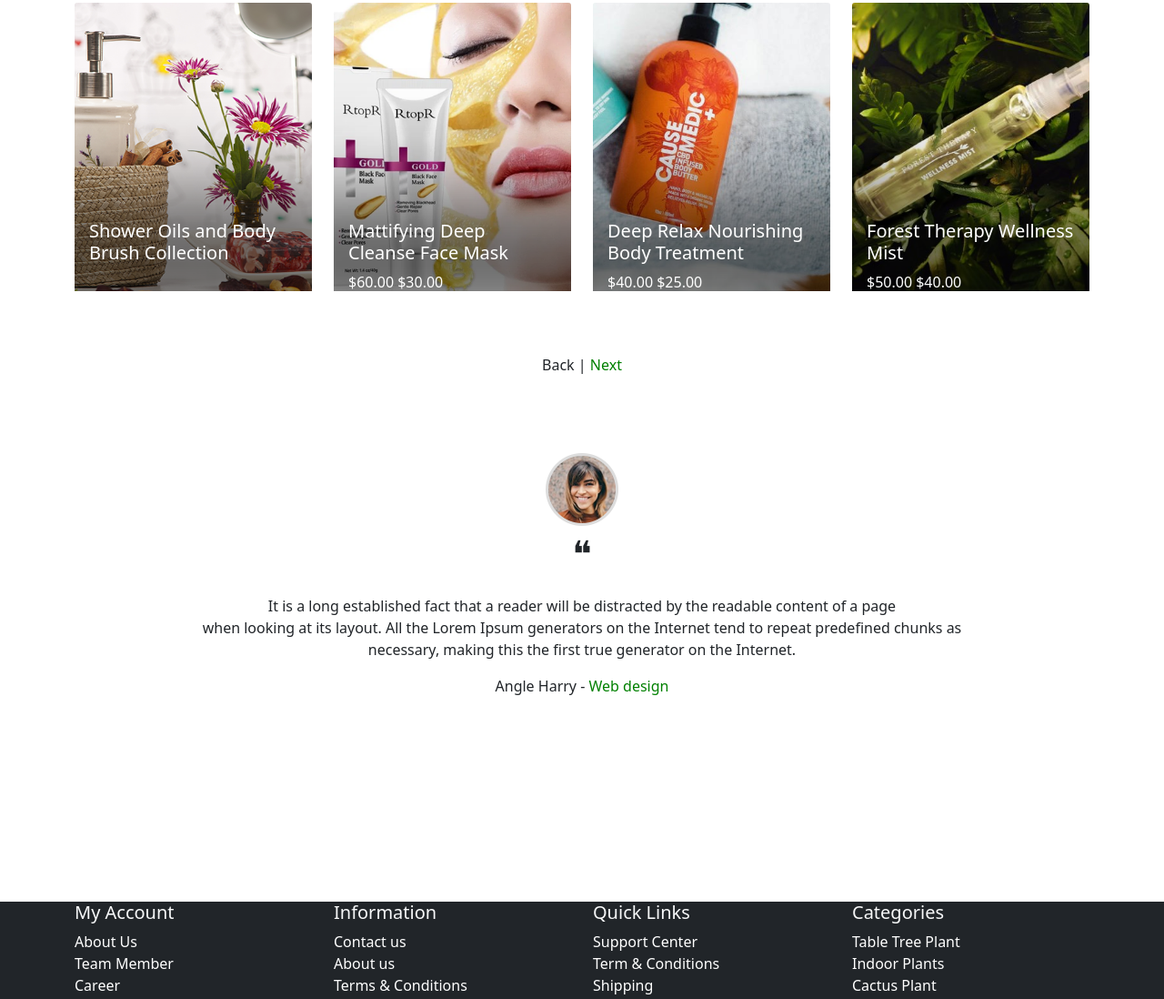
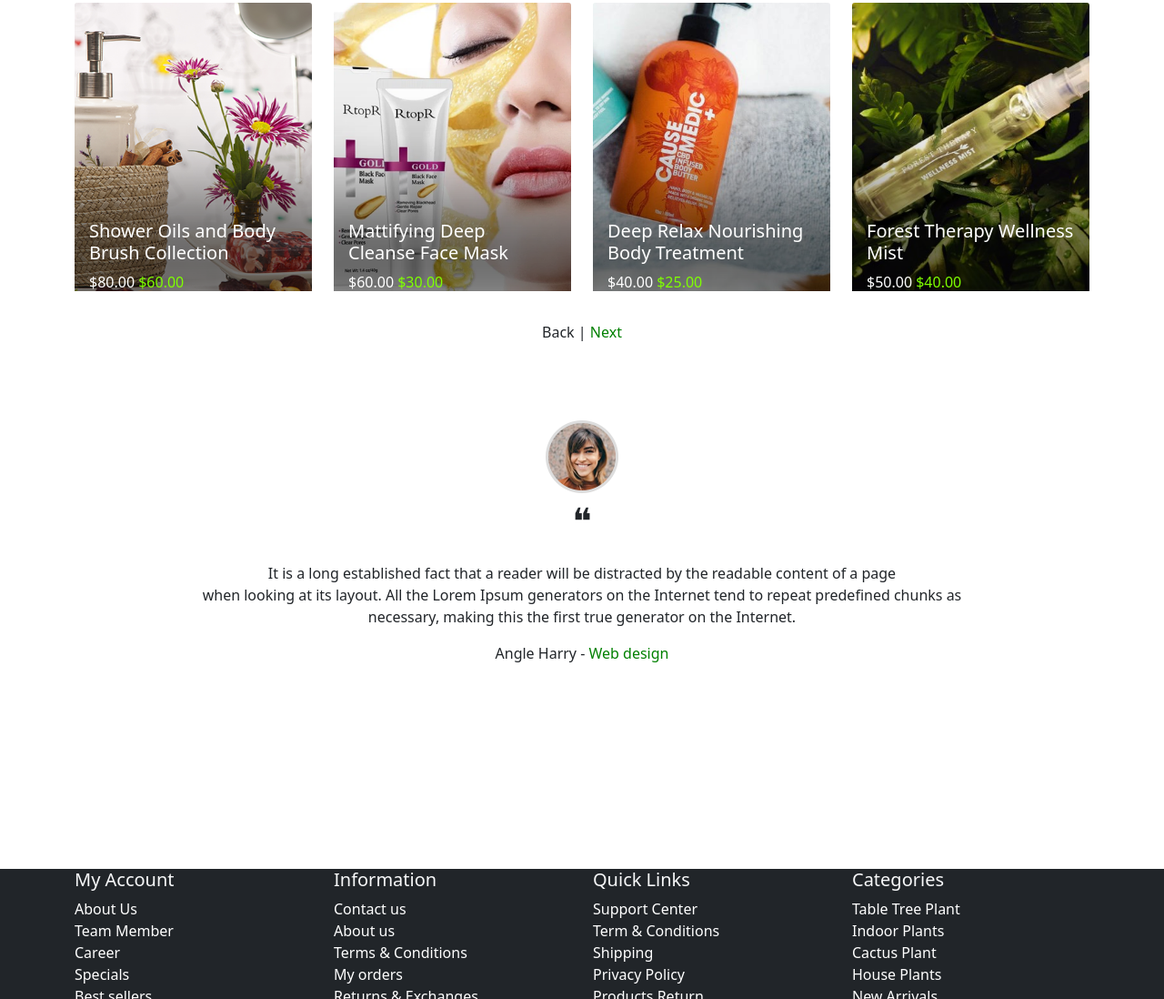
Before and after one commit to Usamakz/bella-jean, a plain HTML site: page index.html in a window 1280 px wide. Shown: the part 4159-5257 px from the top of the page at 91% size. Drawn offline with nearby package versions, Linux system fonts and the light colour scheme.

Commit message:
feat: some changes in card sections

```diff
--- a/index.html
+++ b/index.html
@@ -294,36 +294,32 @@
             <div class="row crds">
                 <div class="col-md-6 col-lg-3">
                     <div class="card" style="border: none;">
-                        <img src="images/shower-oil.png" class="card-img-top" alt="Image 1">
+                        <img src="images/shower-oil.png" class="card-img-top" alt="">
                         <div class="card-body crd-section another-section">
                             <h5 class="card-title">Shower Oils and Body
                                 Brush Collection</h5>
-
-
-                            <p class="card-text small-size img">$80.00 $60.00
-                                <img src="images/rating.png " alt="">
-                            </p>
+                            <p class="card-text">$80.00 <span style="color: chartreuse  ;">$60.00</span> </p>
                         </div>
                     </div>
                 </div>
                 <div class="col-md-6 col-lg-3">
                     <div class="card" style="border: none;">
-                        <img src="images/mattyfing.png" class="card-img-top" alt="Image 2">
+                        <img src="images/mattyfing.png" class="card-img-top" alt="">
                         <div class="card-body crd-section another-section">
                             <h5 class="card-title">Mattifying Deep Cleanse
                                 Face Mask
                             </h5>
-                            <p class="card-text">$60.00 $30.00</p>
+                            <p class="card-text">$60.00 <span style="color: chartreuse  ;">$30.00</span> </p>
                         </div>
                     </div>
                 </div>
                 <div class="col-md-6 col-lg-3">
                     <div class="card " style="border: none;">
-                        <img src="images/deep relex.png" class="card-img-top" alt="Image 3">
+                        <img src="images/deep relex.png" class="card-img-top" alt="">
                         <div class="card-body crd-section another-section">
                             <h5 class="card-title">Deep Relax Nourishing
                                 Body Treatment</h5>
-                            <p class="card-text">$40.00 $25.00</p>
+                            <p class="card-text">$40.00 <span style="color: chartreuse  ;">$25.00</span> </p>
                         </div>
                     </div>
                 </div>
@@ -333,7 +329,7 @@
                         <div class="card-body crd-section another-section">
                             <h5 class="card-title">Forest Therapy Wellness
                                 Mist</h5>
-                            <p class="card-text">$50.00 $40.00</p>
+                            <p class="card-text">$50.00 <span style="color: chartreuse  ;">$40.00</span></p>
                         </div>
                     </div>
                 </div>
@@ -358,7 +354,6 @@
             </p>
             <p class="text-dark web-design">Angle Harry - <span>Web design</span></p>
         </div>
-
     </section>
 
     <footer class="bg-dark text-light footss">
```
